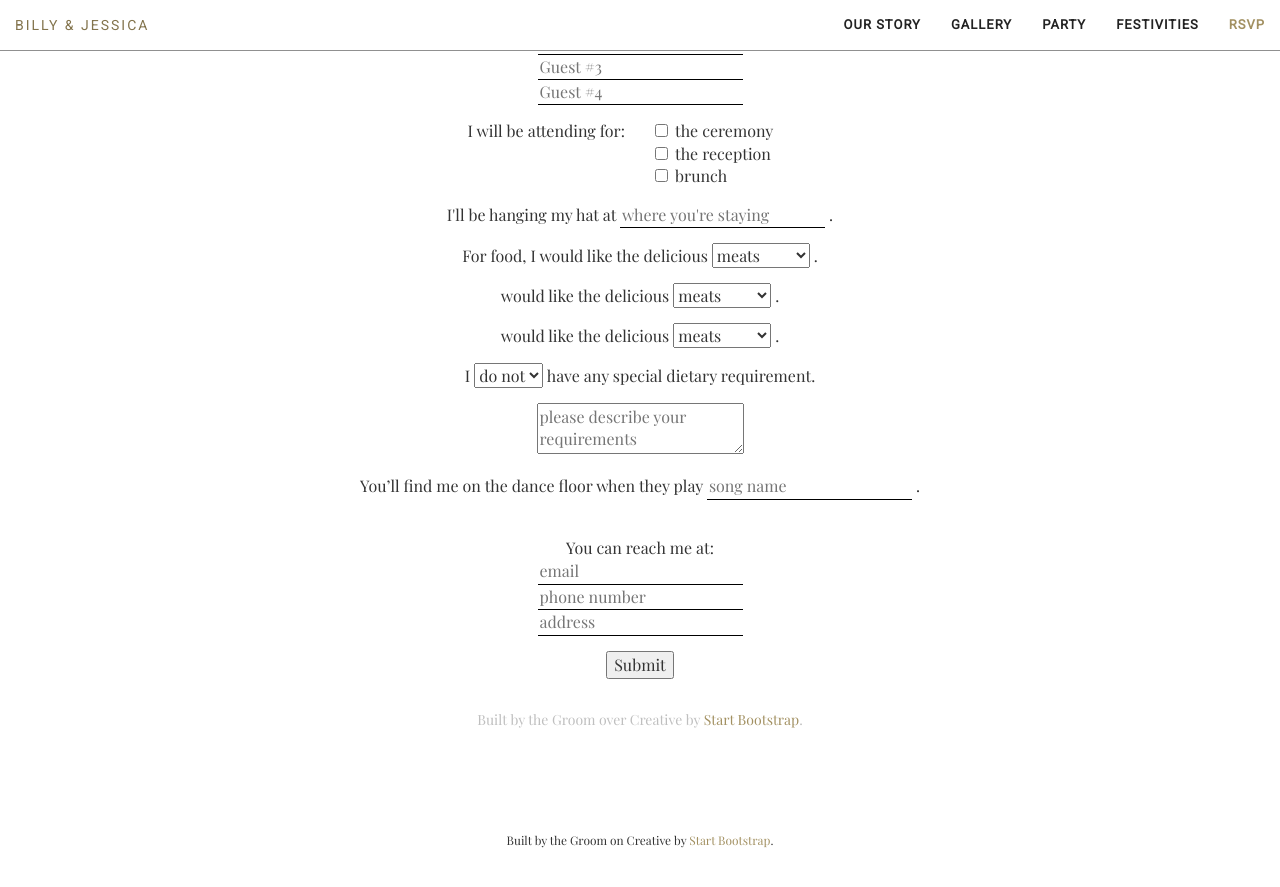
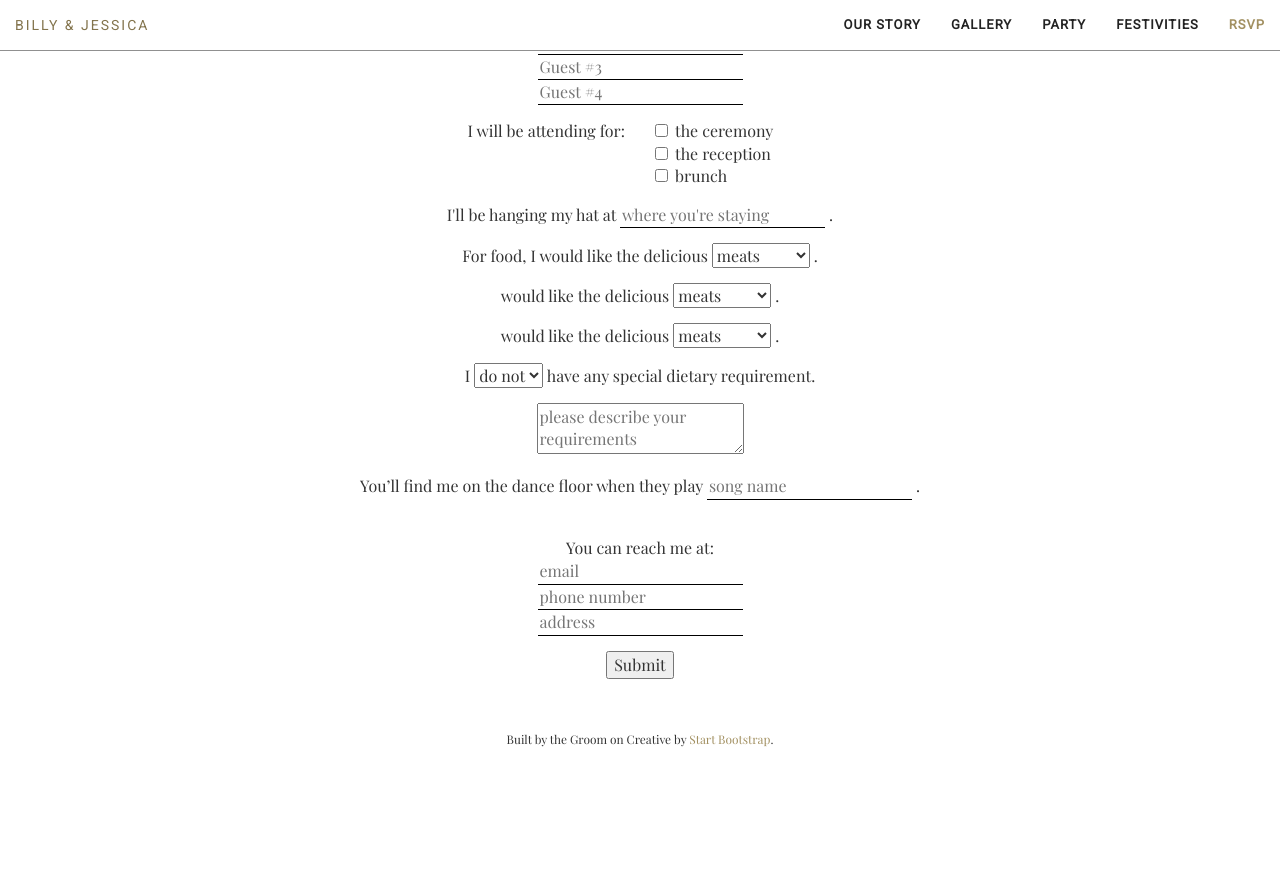
Before and after one commit to notbleh/wed-website, a Jekyll site: the page built from live.html, in a window 1280 px wide and 900 px high, scrolled down 8021 px. Shown: the top 887 px of the window. Built offline with Jekyll 4.4.1, drawn with Linux system fonts in a browser that asks for light colours; after the commit the page ends 8820 px from its top, so only the background shows below that.

Commit message:
Update rsvp1.html

```diff
--- a/_includes/rsvp1.html
+++ b/_includes/rsvp1.html
@@ -137,8 +137,5 @@
                 </div>
             </div>
         </div>
-        <div class="tagline">
-            <p align="center"> Built by the Groom over Creative by <a href="http://www.startbootstrap.com">Start Bootstrap</a>.</p>
-        </div>
     </div>
 </section>
```
